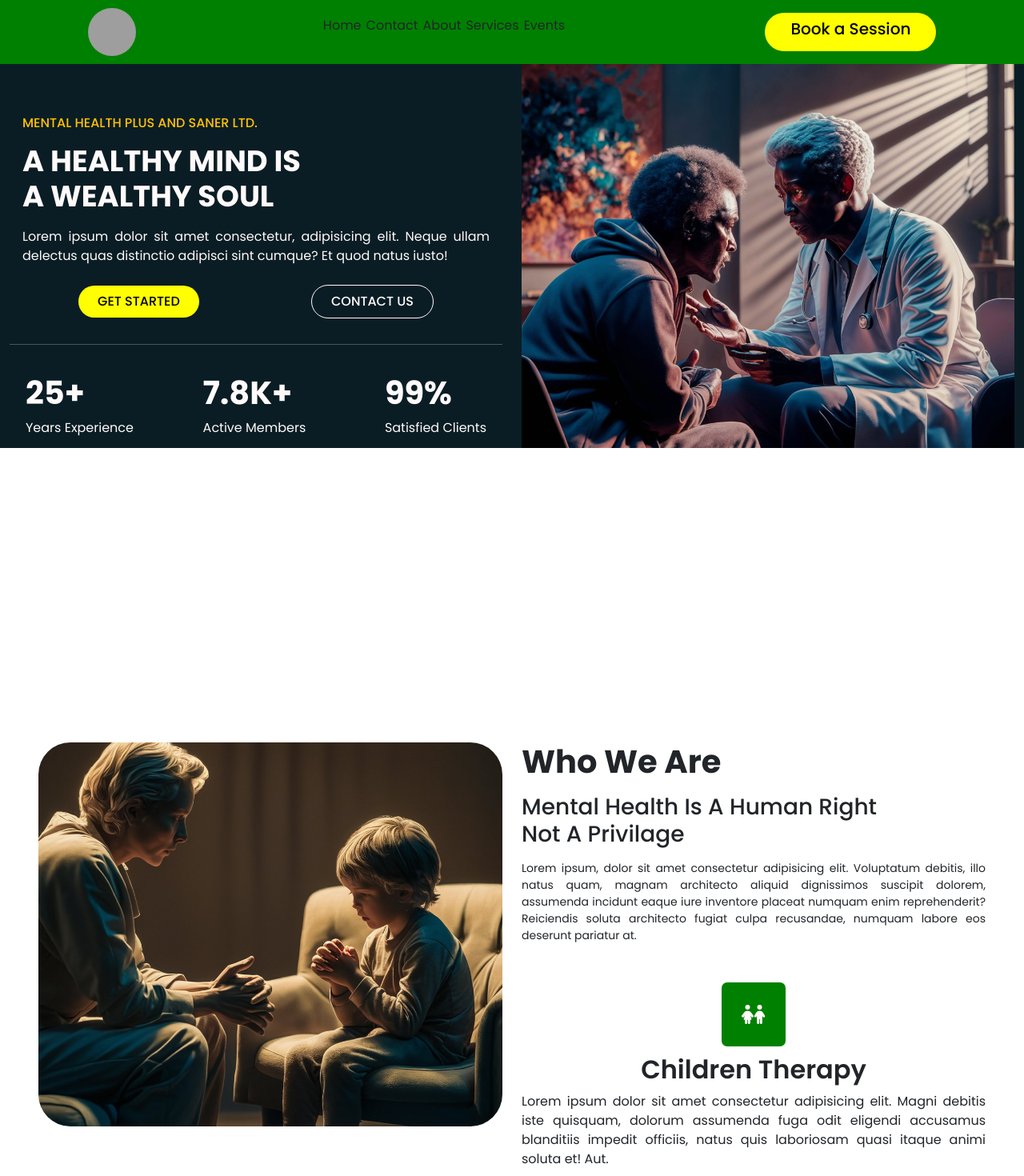
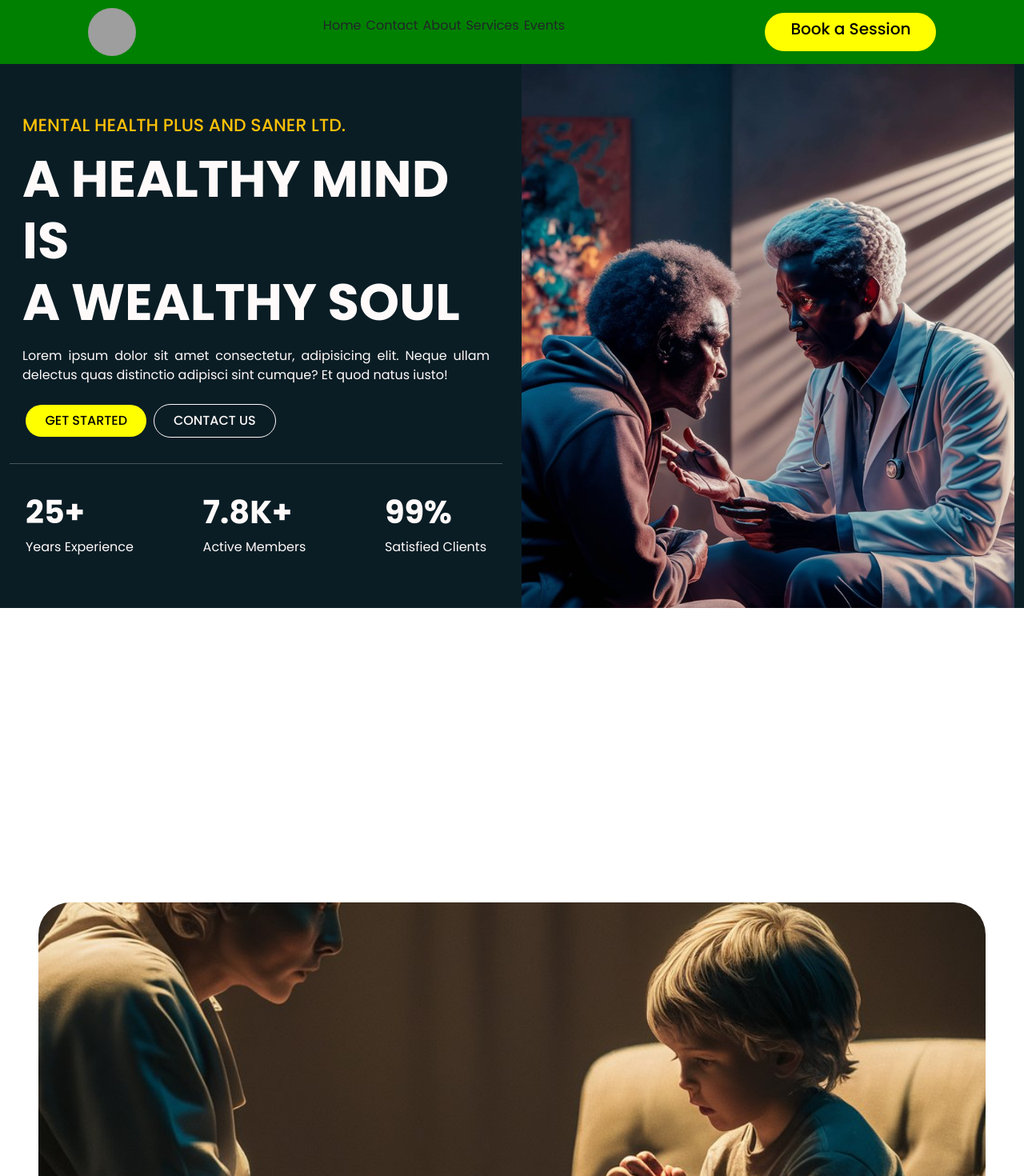
Before and after one commit to AllSparkTech100/test, a React (Vite) app: page / in a window 1280 px wide. Shown: the top 1470 px of the page at 80% size. Built offline with nearby package versions, Linux system fonts and the light colour scheme; grey boxes are pictures that could not be loaded.

Commit message:
Add files via upload

```diff
--- a/src/Components/ServiceCard.jsx
+++ b/src/Components/ServiceCard.jsx
@@ -8,8 +8,8 @@ function ServiceCard() {
   return (
     <>
       <Row className="mt-5">
-        <Col sm={12} md={12} lg={4}>
-          <div className="service-carrier carde py-0 px-3 mt-3 mb-3 mx-2 text-center">
+        <Col sm={12} md={12} lg={6}>
+          <div className="service-carrier h-100 carde py-0 px-3 mt-3 mb-3 mx-2 text-center">
             <div className="my-3 fw-normal text-warning">
               <FaChildren size={60} />
             </div>
@@ -26,8 +26,8 @@ function ServiceCard() {
           </div>
         </Col>
 
-        <Col sm={12} md={12} lg={4}>
-          <div className="service-carrier py-0 px-3 mt-3 mb-3 mx-2 dark-card text-white text-center">
+        <Col sm={12} md={12} lg={6}>
+          <div className="service-carrier h-100 py-0 px-3 mt-3 mb-3 mx-2 dark-card text-white text-center">
             <div className="my-3 fw-normal text-warning">
               <TbPhysotherapist size={50} />
             </div>
@@ -44,8 +44,8 @@ function ServiceCard() {
           </div>
         </Col>
 
-        <Col sm={12} md={12} lg={4}>
-          <div className="service-carrier carde py-0 px-3 mt-3 mb-3 mx-2 text-center">
+        <Col sm={12} md={12} lg={12}>
+          <div className="service-carrier h-100 carde py-0 px-3 mt-3 mt-lg-5 mb-lg-5 mb-3 mx-2 text-center">
             <div className="my-3 fw-normal text-warning">
               <PiBrainLight size={50} className="text-warning" />
             </div>
--- a/src/Pages/Home.jsx
+++ b/src/Pages/Home.jsx
@@ -74,15 +74,15 @@ function Home() {
 
       <section className="middle-holder">
         <Container className="p-lg-5 p-sm-0 p-md-5" fluid>
-          <Row className="flex-sm-reverse">
-            <Col md={12} sm={12} lg={6} className="mb-0 mb-md-5 mb-lg-5">
+          <Row className="">
+            <Col md={12} sm={12} lg={12} className="mb-0 mb-md-5 mb-lg-5">
               <section>
                 <div className=" d-md-block d-lg-block d-none middle-right-hero-image">
                   <img src={Counsel} alt="Child Counselling" loading="lazy" />
                 </div>
               </section>
             </Col>
-            <Col md={12} sm={12} lg={6}>
+            <Col md={12} sm={12} lg={12}>
               <section>
                 <div className="mid-intro">
                   <h5 className="fw-bold">Who We Are</h5>
--- a/src/Pages/pages.scss
+++ b/src/Pages/pages.scss
@@ -5,7 +5,7 @@
   background-color: $header;
   color: $secondary;
   overflow: hidden;
-  height: 100vh;
+  height: 100vh !important;
   h3 {
     font-size: 4rem;
     font-weight: bold !important;
@@ -34,7 +34,7 @@
     }
   }
   .right-hero-image {
-    height: 100vh;
+    height: 100vh !important;
     overflow: hidden;
     img {
       width: 100%;
@@ -113,10 +113,11 @@
   display: flex;
   align-items: center;
   justify-content: center;
+  // padding: 4rem;
   .circle {
     box-sizing: content-box;
-    height: 400px;
-    width: 400px;
+    height: 400px !important;
+    width: 400px !important;
     background-color: $secondary;
     border-radius: 50%;
     display: flex;
@@ -124,13 +125,13 @@
     align-items: center;
     justify-content: center;
     h2 {
-      font-size: 2rem;
+      font-size: 2rem !important;
     }
     h4 {
-      font-size: 2.5rem;
+      font-size: 2.5rem !important;
     }
     p {
-      font-size: 14px;
+      font-size: 14px !important;
     }
   }
 }
@@ -626,7 +627,7 @@
           line-height: 2;
           li {
             font-size: 1rem;
-            list-style:circle;
+            list-style: circle;
             list-style-type: square;
             font-size: 1.4rem;
           }
@@ -659,3 +660,138 @@
     }
   }
 }
+
+@media screen and (min-width: 1200px) {
+  .hero-carrier {
+    height: 85vh !important;
+
+    h4 {
+      font-size: 22px;
+    }
+    h3 {
+      font-size: 4rem;
+    }
+    p {
+      font-size: 1rem;
+    }
+
+    .btn-carrier {
+      width: 55%;
+    }
+    .counter {
+      display: flex;
+      align-items: center;
+      justify-content: space-between;
+      h3 {
+        font-size: 2.5rem;
+      }
+    }
+    .right-hero-image {
+      height: 85vh;
+    }
+  }
+
+  .middle-holder {
+    .middle-right-hero-image {
+      height: 75vh;
+      background-position: top center;
+    }
+    .mid-intro {
+      h5 {
+        font-size: 4rem;
+      }
+      h3 {
+        font-size: 3rem;
+      }
+      p {
+        font-size: 1.4rem;
+      }
+    }
+
+    .mid-options {
+      .option {
+        text-align: center;
+        flex-direction: column;
+
+        .option-icon {
+          height: 80px;
+          width: 80px;
+        }
+        .option-text {
+          h5 {
+            font-size: 3rem;
+          }
+          p{
+            font-size: 1.5rem;
+          }
+        }
+      }
+    }
+  }
+
+  .better {
+    margin-top: 10rem;
+    padding: 5rem;
+    .circle {
+      padding: 20px;
+      height: 600px !important;
+      width: 600px !important;
+
+      h2 {
+        font-size: 2rem !important;
+      }
+      h4 {
+        font-size: 3rem !important;
+        font-weight: bold;
+      }
+      p {
+        font-size: 20px !important;
+      }
+    }
+  }
+
+  .offer-carrier {
+    .offers {
+      .left-prof {
+        margin-top: -4rem;
+        .prof-serv-head {
+          font-size: 3rem;
+          font-weight: bold;
+        }
+        ul {
+          line-height: 2;
+          li {
+            font-size: 1rem;
+            list-style: circle;
+            list-style-type: square;
+            font-size: 1.4rem;
+          }
+        }
+      }
+      .grid-container {
+        .text-item {
+          .experience-text {
+            .years {
+              font-size: 4rem;
+            }
+            .description {
+              font-size: 2rem;
+            }
+          }
+        }
+      }
+    }
+  }
+
+  .offer-container {
+    .container-inner {
+      line-height-step: 2;
+      h3 {
+        font-size: 2.4rem;
+      }
+      p {
+        font-size: 1.4rem;
+      }
+    }
+  }
+}
```
Also changed, not shown: 3 other files (tests, documents, lock files or other folders).
